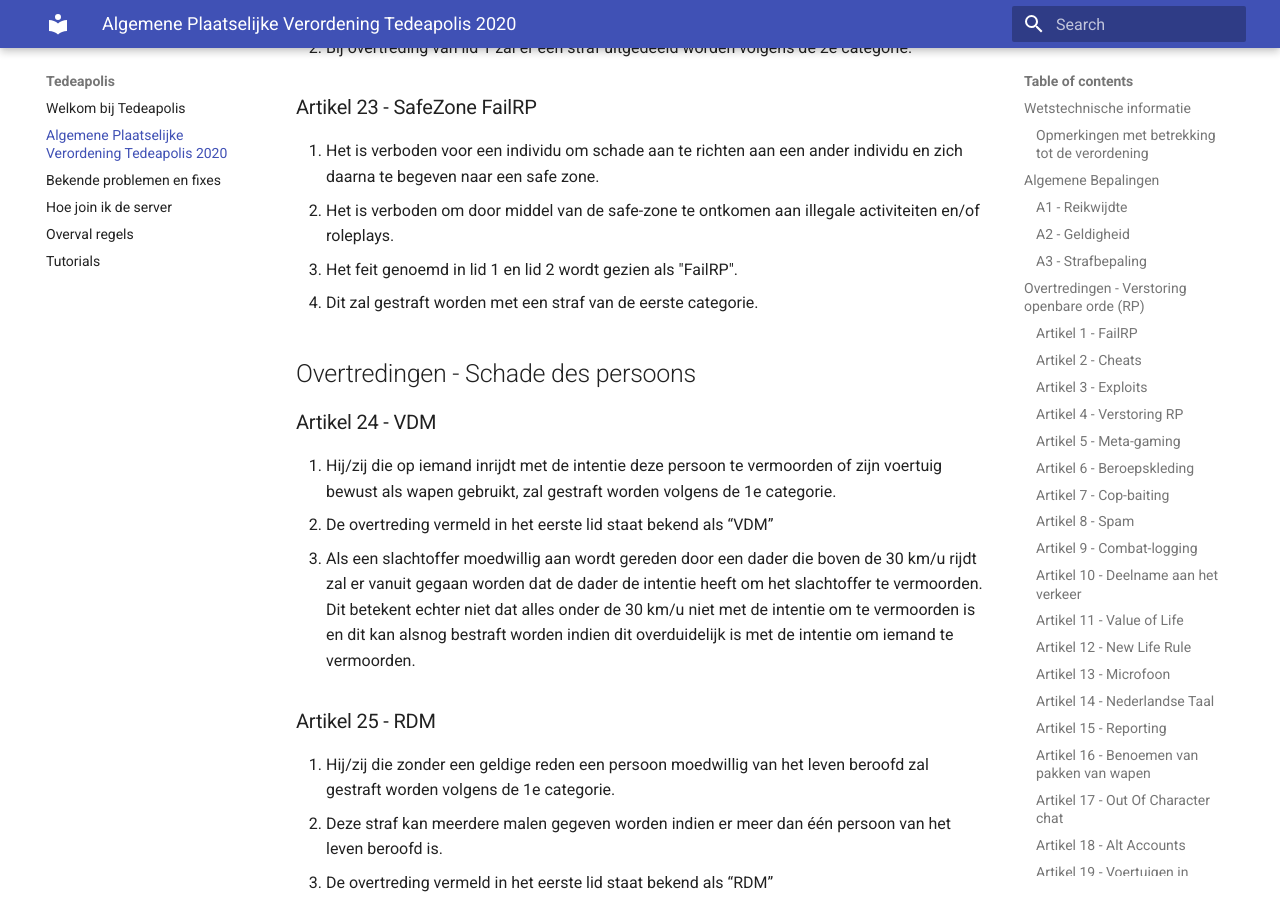
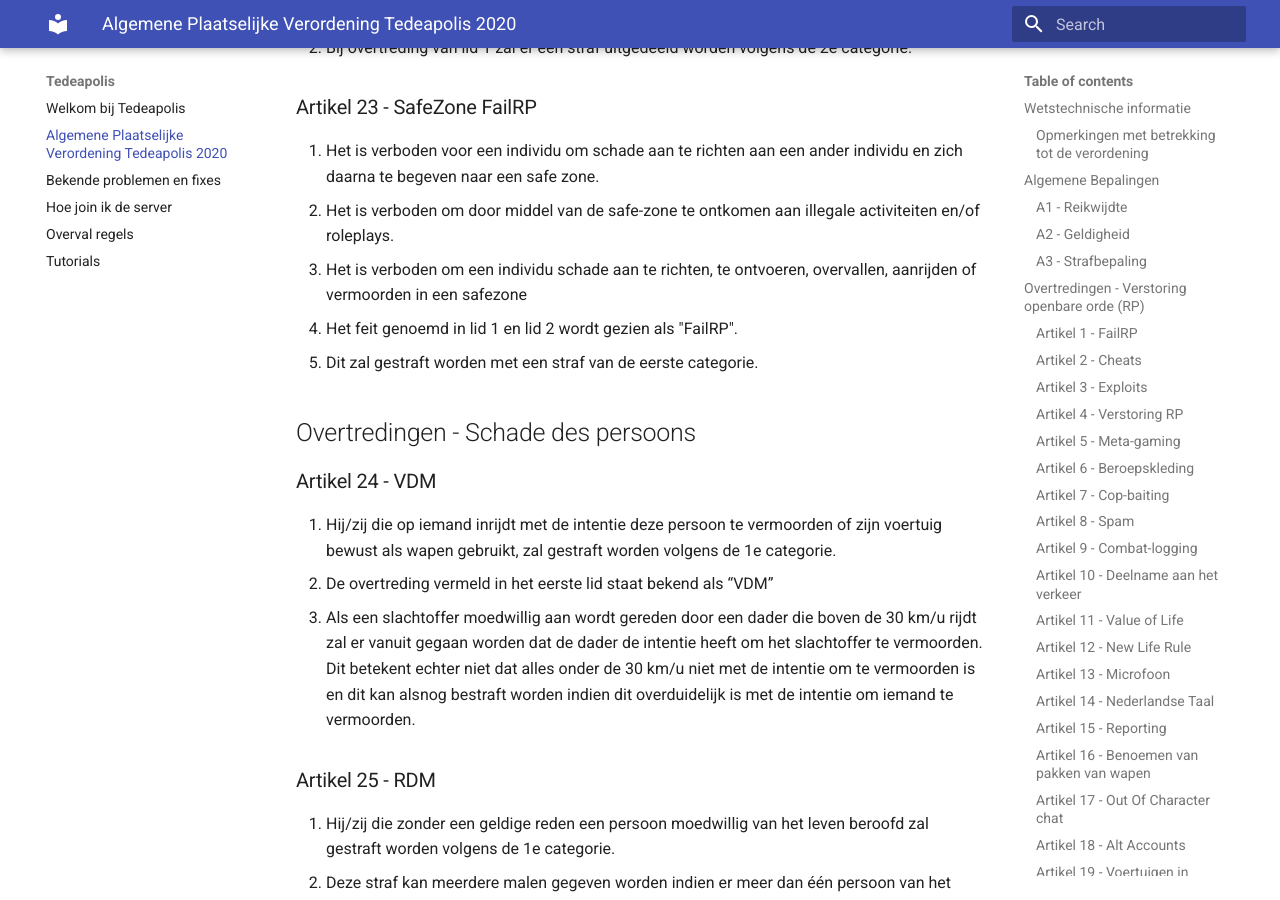
Before and after one commit to Tedeapolis/Tedeapolis, an MkDocs documentation site: the page built from docs/Algemene Plaateslijke Verordening Tedeapolis.md, in a window 1280 px wide and 900 px high, scrolled down 8048 px. Built offline with MkDocs 1.6.1 and Material for MkDocs 9.7.7, drawn with Linux system fonts in a browser that asks for light colours.

Commit message:
Artikel 23 - SafeZone FailRP: Nieuw lid toegevoegd

```diff
--- a/docs/Algemene Plaateslijke Verordening Tedeapolis.md
+++ b/docs/Algemene Plaateslijke Verordening Tedeapolis.md
@@ -195,8 +195,9 @@ De overtreding beschreven in lid 1 staat bekend als “spam”
 
 1. Het is verboden voor een individu om schade aan te richten aan een ander individu en zich daarna te begeven naar een safe zone.
 2. Het is verboden om door middel van de safe-zone te ontkomen aan illegale activiteiten en/of roleplays.
-3. Het feit genoemd in lid 1 en lid 2 wordt gezien als "FailRP".
-4. Dit zal gestraft worden met een straf van de eerste categorie.
+3. Het is verboden om een individu schade aan te richten, te ontvoeren, overvallen, aanrijden of vermoorden in een safezone
+4. Het feit genoemd in lid 1 en lid 2 wordt gezien als "FailRP".
+5. Dit zal gestraft worden met een straf van de eerste categorie.
 
 ## Overtredingen - Schade des persoons
 
```
